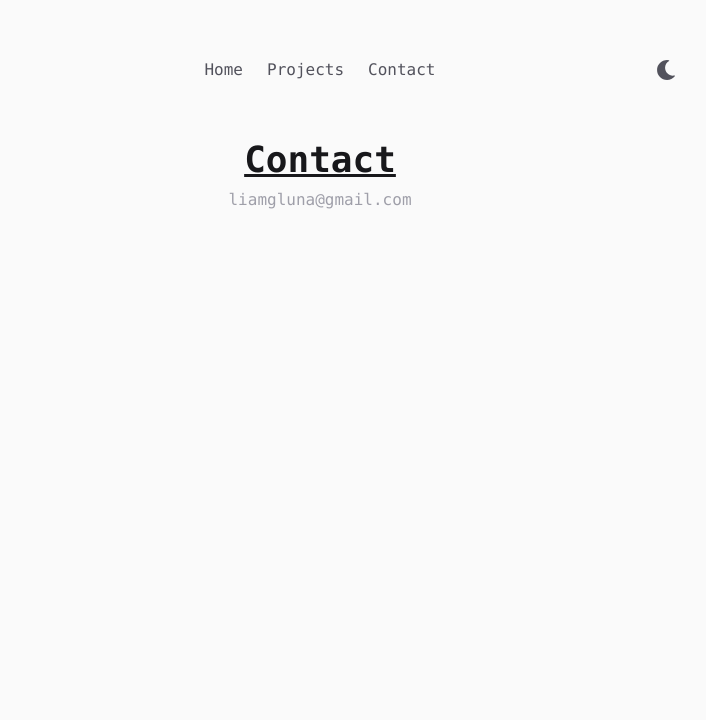
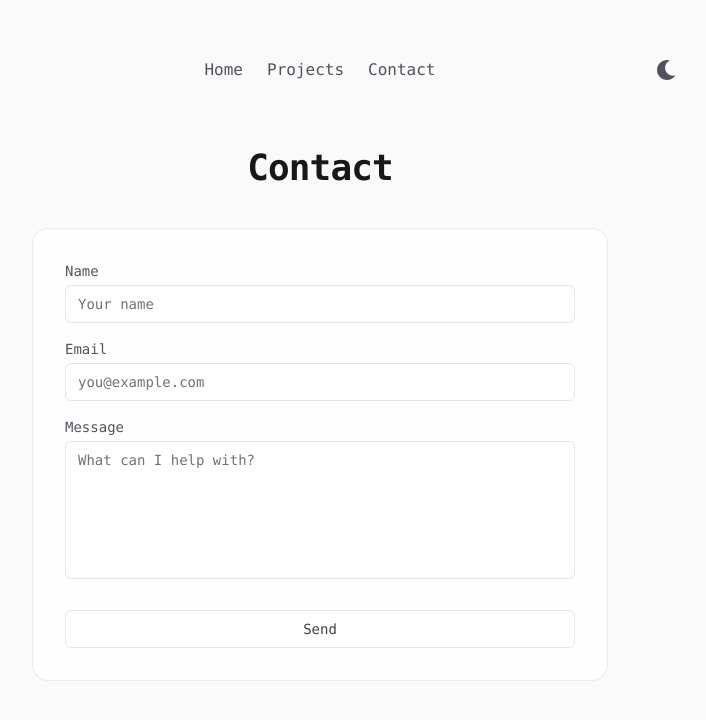
Before and after one commit to liamgluna/liamluna, a React (Vite) app: page /contact in a window 1280 px wide. Shown: the top 720 px of the page, without its empty margins (320-1026 px from the left). Built offline with nearby package versions, Linux system fonts and the light colour scheme.

Commit message:
add contact page

```diff
--- a/src/pages/Contact.tsx
+++ b/src/pages/Contact.tsx
@@ -1,15 +1,99 @@
+import { useState } from 'react';
+import { toast } from 'sonner';
+
 export function Contact() {
+  const [name, setName] = useState('');
+  const [email, setEmail] = useState('');
+  const [message, setMessage] = useState('');
+
+  function onSubmit(e: React.FormEvent<HTMLFormElement>) {
+    e.preventDefault();
+
+    toast.success('Message sent! Thanks for reaching out.');
+
+    setName('');
+    setEmail('');
+    setMessage('');
+  }
+
   return (
-    <div className="flex h-full items-center justify-center">
-      <div className="mx-2 max-w-xl text-center font-mono">
-        <p className="mb-2 text-2xl font-bold underline sm:text-4xl">Contact</p>
-        <a
-          href="mailto:liamgluna@gmail.com"
-          className="text-xs text-zinc-400 hover:text-zinc-200 sm:text-base"
-        >
-          liamgluna@gmail.com
-        </a>
+    <div className="mx-auto w-full max-w-3xl px-4 pb-16 font-mono">
+      <div className="intro-fade-up mt-2 mb-8 text-center sm:mb-10">
+        <p className="mb-2 text-3xl font-bold tracking-tight sm:text-4xl">Contact</p>
       </div>
+
+      <form
+        onSubmit={onSubmit}
+        className="intro-fade-up intro-delay-1 mx-auto w-full max-w-xl rounded-2xl border border-zinc-200/70 bg-white/70 p-6 text-left sm:p-8 dark:border-zinc-700/60 dark:bg-zinc-900/30"
+      >
+        <div className="grid gap-4">
+          <div>
+            <label
+              htmlFor="contact-name"
+              className="mb-1 block text-xs text-zinc-600 sm:text-sm dark:text-zinc-400"
+            >
+              Name
+            </label>
+            <input
+              id="contact-name"
+              name="name"
+              type="text"
+              required
+              value={name}
+              onChange={(e) => setName(e.target.value)}
+              className="w-full rounded-md border border-zinc-200 bg-white/70 px-3 py-2 text-sm text-zinc-900 outline-none placeholder:text-zinc-500 focus:border-zinc-300 dark:border-zinc-700/60 dark:bg-black/20 dark:text-zinc-100 dark:focus:border-zinc-600"
+              placeholder="Your name"
+              autoComplete="name"
+            />
+          </div>
+
+          <div>
+            <label
+              htmlFor="contact-email"
+              className="mb-1 block text-xs text-zinc-600 sm:text-sm dark:text-zinc-400"
+            >
+              Email
+            </label>
+            <input
+              id="contact-email"
+              name="email"
+              type="email"
+              required
+              value={email}
+              onChange={(e) => setEmail(e.target.value)}
+              className="w-full rounded-md border border-zinc-200 bg-white/70 px-3 py-2 text-sm text-zinc-900 outline-none placeholder:text-zinc-500 focus:border-zinc-300 dark:border-zinc-700/60 dark:bg-black/20 dark:text-zinc-100 dark:focus:border-zinc-600"
+              placeholder="you@example.com"
+              autoComplete="email"
+            />
+          </div>
+
+          <div>
+            <label
+              htmlFor="contact-message"
+              className="mb-1 block text-xs text-zinc-600 sm:text-sm dark:text-zinc-400"
+            >
+              Message
+            </label>
+            <textarea
+              id="contact-message"
+              name="message"
+              required
+              value={message}
+              onChange={(e) => setMessage(e.target.value)}
+              rows={6}
+              className="w-full resize-none rounded-md border border-zinc-200 bg-white/70 px-3 py-2 text-sm text-zinc-900 outline-none placeholder:text-zinc-500 focus:border-zinc-300 dark:border-zinc-700/60 dark:bg-black/20 dark:text-zinc-100 dark:focus:border-zinc-600"
+              placeholder="What can I help with?"
+            />
+          </div>
+
+          <button
+            type="submit"
+            className="mt-2 inline-flex w-full items-center justify-center rounded-md border border-zinc-200 bg-white/70 px-4 py-2 text-sm text-zinc-700 hover:bg-white dark:border-zinc-700/60 dark:bg-black/20 dark:text-zinc-200 dark:hover:bg-black/30"
+          >
+            Send
+          </button>
+        </div>
+      </form>
     </div>
   );
 }
```
